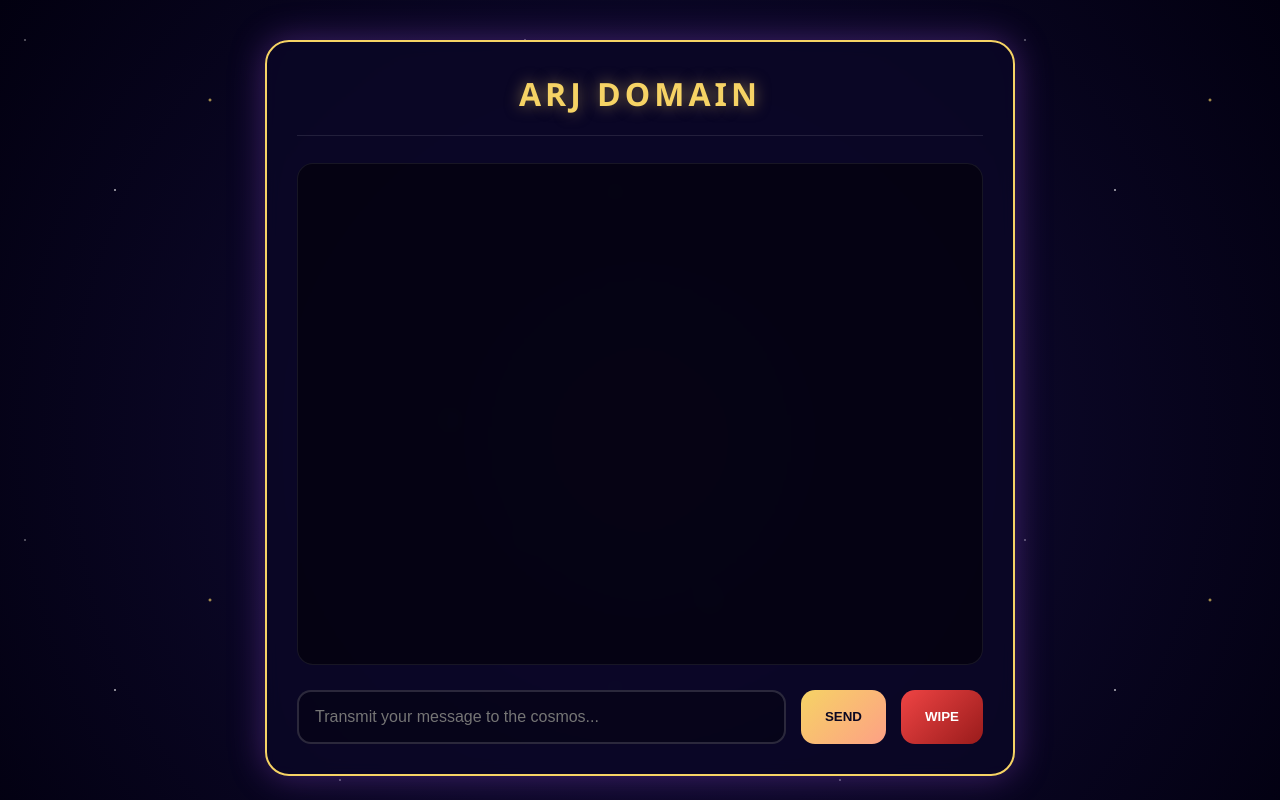
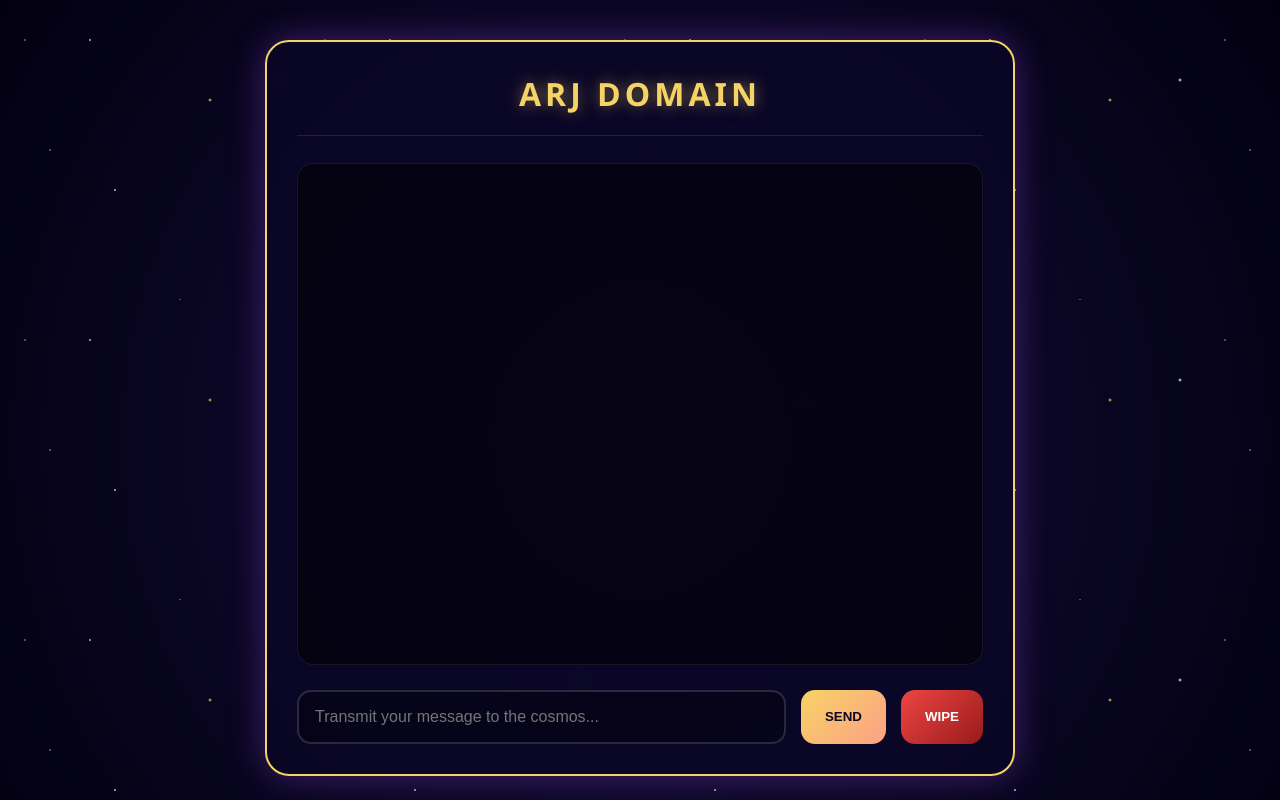
Before and after one commit to gitArjunAgit/WebChatApp, a Flask app: page / in a window 1280 px wide. Run offline with Flask 3, Linux system fonts and the light colour scheme; some libraries are stand-ins or nearby versions.

Commit message:
added denser stars and message timestamps

```diff
--- a/templates/index.html
+++ b/templates/index.html
@@ -17,6 +17,7 @@
             overflow-x: hidden;
         }
 
+        /* Upgraded dense star layer */
         .stars-layer {
             position: fixed;
             top: 0; left: 0; right: 0; bottom: 0;
@@ -26,8 +27,15 @@
                 radial-gradient(1.5px 1.5px at 115px 190px, #fff, rgba(0,0,0,0)),
                 radial-gradient(2px 2px at 210px 100px, #f6d365, rgba(0,0,0,0)),
                 radial-gradient(1px 1px at 340px 280px, #fff, rgba(0,0,0,0)),
-                radial-gradient(2px 2px at 450px 420px, #fda085, rgba(0,0,0,0));
-            background-size: 500px 500px;
+                radial-gradient(2px 2px at 450px 420px, #fda085, rgba(0,0,0,0)),
+                radial-gradient(1px 1px at 50px 150px, #fff, rgba(0,0,0,0)),
+                radial-gradient(1.5px 1.5px at 90px 40px, #fff, rgba(0,0,0,0)),
+                radial-gradient(1px 1px at 180px 300px, #fff, rgba(0,0,0,0)),
+                radial-gradient(2px 2px at 280px 80px, #fff, rgba(0,0,0,0)),
+                radial-gradient(1px 1px at 390px 170px, #fff, rgba(0,0,0,0)),
+                radial-gradient(1.5px 1.5px at 420px 330px, #fff, rgba(0,0,0,0));
+            /* Shrunk background size repeats the stars closer together */
+            background-size: 300px 300px;
         }
 
         #chat-container {
@@ -68,6 +76,14 @@
             background: rgba(255, 255, 255, 0.03);
             border-radius: 12px;
             line-height: 1.5;
+        }
+
+        /* New timestamp style */
+        .timestamp {
+            font-size: 0.75em;
+            color: rgba(255, 255, 255, 0.4);
+            margin-right: 10px;
+            font-family: monospace;
         }
 
         .username {
@@ -157,10 +173,14 @@
     const brightColors = ["#f6d365", "#38bdf8", "#4ade80", "#f43f5e", "#c084fc", "#fb923c"];
     const myColor = brightColors[Math.floor(Math.random() * brightColors.length)];
 
-    // Helper to draw messages safely
     function appendMessage(data) {
         const msgLine = document.createElement('div');
         msgLine.className = 'message-line';
+
+        // Add the new timestamp logic
+        const timeSpan = document.createElement('span');
+        timeSpan.className = 'timestamp';
+        timeSpan.textContent = data.time ? `[${data.time}]` : '';
 
         const nameSpan = document.createElement('span');
         nameSpan.className = 'username';
@@ -170,6 +190,8 @@
         const textSpan = document.createElement('span');
         textSpan.textContent = data.msg;
 
+        // Ensure time appears first on the line
+        if (data.time) msgLine.appendChild(timeSpan);
         msgLine.appendChild(nameSpan);
         msgLine.appendChild(textSpan);
         chatBox.appendChild(msgLine);
@@ -180,28 +202,26 @@
         e.preventDefault();
         const text = messageInput.value.trim();
         if (text) {
-            socket.emit('send_message', { msg: text, user: myUsername, color: myColor });
+            // Generate current time and send it with the message
+            const currentTime = new Date().toLocaleTimeString([], { hour: '2-digit', minute: '2-digit' });
+            socket.emit('send_message', { msg: text, user: myUsername, color: myColor, time: currentTime });
             messageInput.value = '';
         }
     });
 
-    // Receive historical messages when joining
     socket.on('load_history', (history) => {
         chatBox.innerHTML = '';
         history.forEach(appendMessage);
     });
 
-    // Receive a single new message
     socket.on('receive_message', (data) => {
         appendMessage(data);
     });
 
-    // Tell the server to wipe everything
     clearBtn.addEventListener('click', () => {
         socket.emit('clear_chat');
     });
 
-    // Listen for the wipe command from the server
     socket.on('chat_cleared', () => {
         chatBox.innerHTML = '';
     });
```
